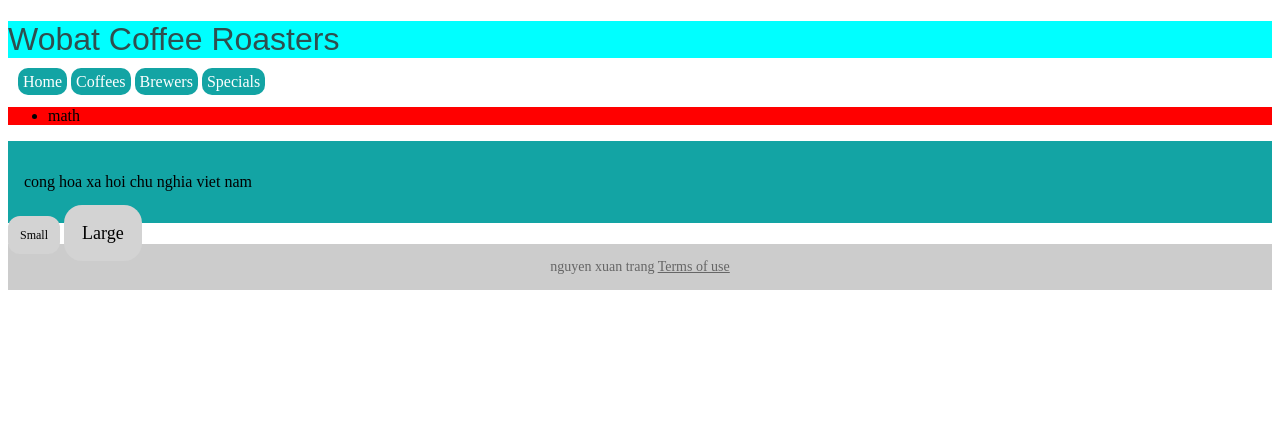
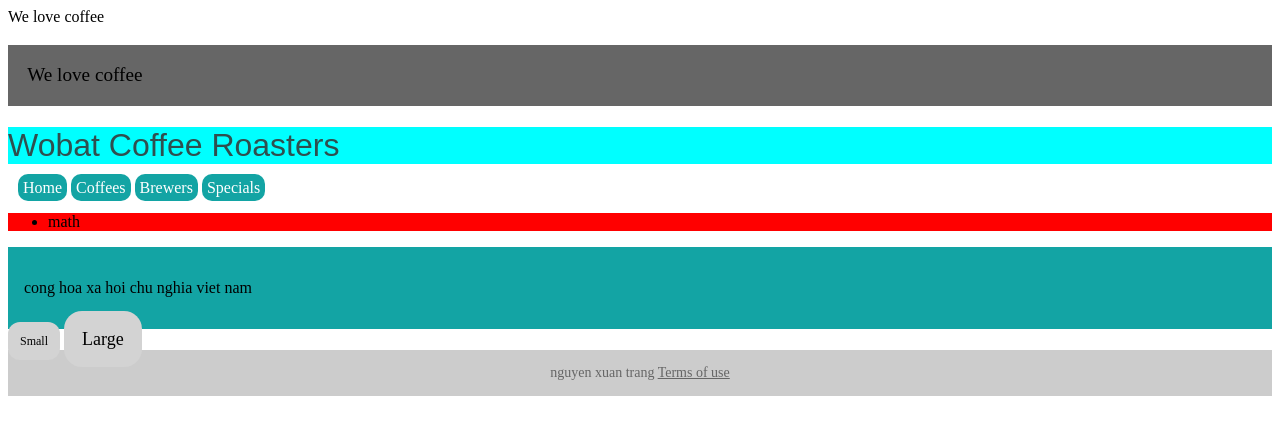
Before and after one commit to xuantrangk54/learn-css-deep, a plain HTML site: page index.html in a window 1280 px wide. Drawn offline with Linux system fonts and the light colour scheme.

```diff
--- a/index.html
+++ b/index.html
@@ -6,6 +6,10 @@
 </head>
 
 <body>
+
+    We love coffee
+    <p class="slogan">We love coffee</p>
+
      <head class="page-header">
         <h1 id="page-title" class="title">Wobat Coffee Roasters</h1>
         <nav>
@@ -34,6 +38,7 @@
      <span class="box box-large">Large</span>
 
 
+
      <footer class="footer">
         nguyen xuan trang
         <a href="/terms-of-use">Terms of use</a>
--- a/styles.css
+++ b/styles.css
@@ -2,6 +2,18 @@
     padding: 1em;
     background-color: lightgray;
     border-radius: 1em;
+}
+
+body {
+    font-size: 16px;
+}
+
+
+
+.slogan {
+    font-size: 1.2em;
+    padding: 1em;
+    background-color: #666;;
 }
 
 .box-small  {
```
